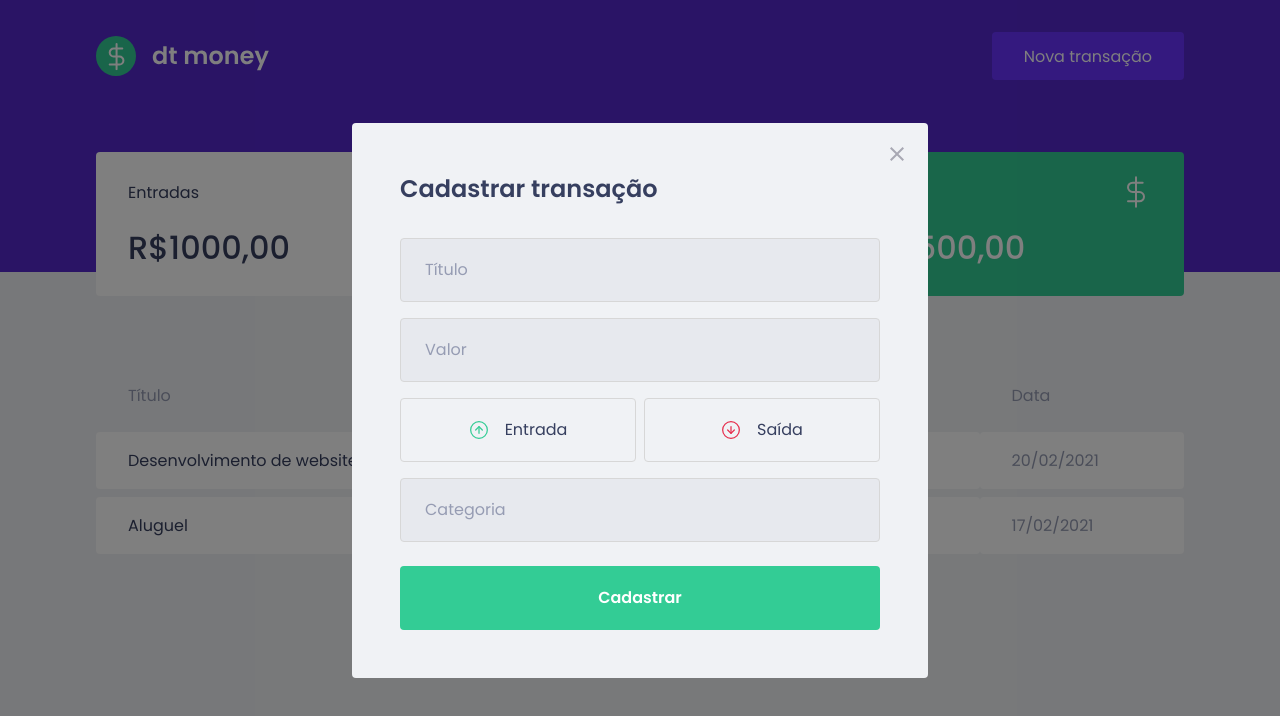
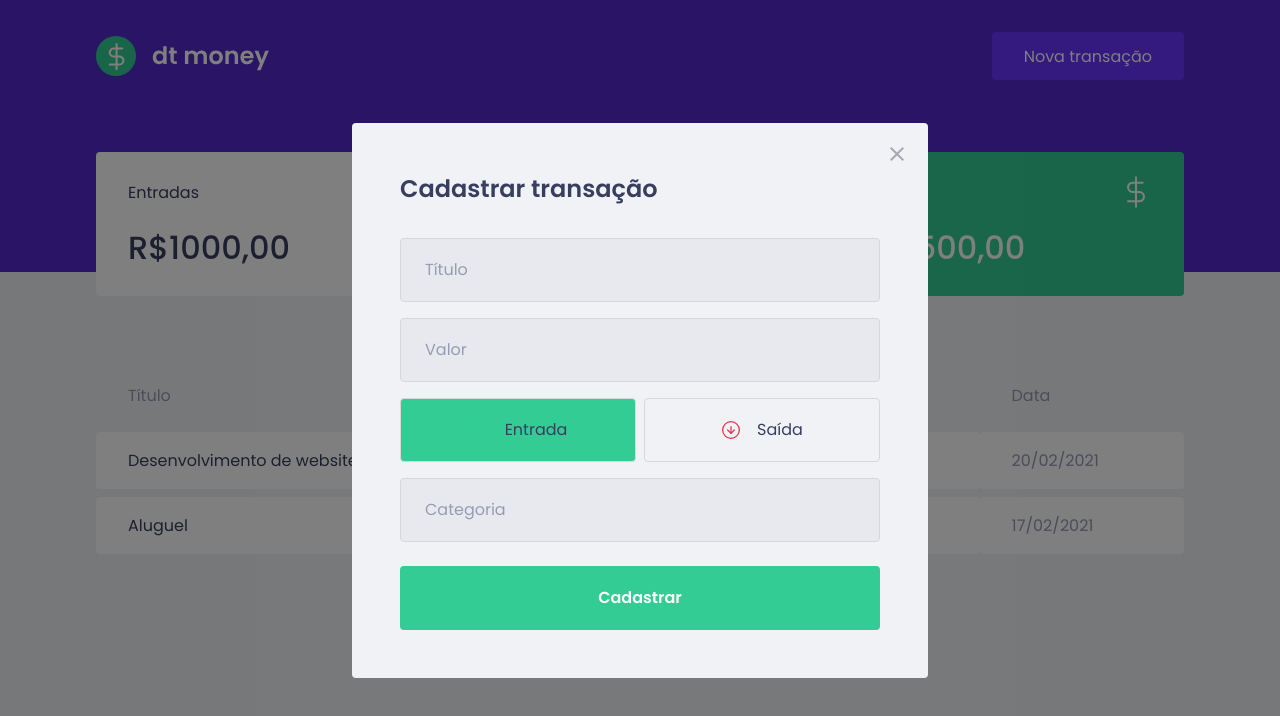
Before and after one commit to danicaus/ignite-dtmoney, a React (Create React App) app: page / in a window 1280 px wide. Both pictures are taken after a click on the button "Nova transação". Shown: the top 716 px of the page. Built offline with nearby package versions, Linux system fonts and the light colour scheme; no server answers; what miragejs would draw is missing.

Commit message:
Styles income and outcome button based on state

```diff
--- a/src/components/NewTransactionModal/index.tsx
+++ b/src/components/NewTransactionModal/index.tsx
@@ -1,8 +1,9 @@
 import Modal from 'react-modal'
-import { Container, TransactionTypeContainer } from './styles'
+import { Container, TransactionTypeContainer, RadioButton } from './styles'
 import closeImg from '../../assets/close.svg'
 import incomeImg from '../../assets/income.svg'
 import outcomeImg from '../../assets/outcome.svg'
+import { useState } from 'react'
 
 interface NewTransactionModalProps {
     isOpen: boolean;
@@ -10,6 +11,8 @@ interface NewTransactionModalProps {
 }
 
 export function NewTransactionModal({ isOpen, onRequestClose }: NewTransactionModalProps) {
+    const [ type, setType ] = useState('deposit')
+
     return (
         <Modal
             isOpen={isOpen}
@@ -33,15 +36,23 @@ export function NewTransactionModal({ isOpen, onRequestClose }: NewTransactionMo
                 />
 
                 <TransactionTypeContainer>
-                    <button type="button">
+                    <RadioButton
+                        type="button"
+                        onClick={() => {setType('deposit');}}
+                        isActive={type === 'deposit'}
+                    >
                         <img src={incomeImg} alt="Entrada"/>
                         <span>Entrada</span>
-                    </button>
+                    </RadioButton>
 
-                    <button type="button">
+                    <RadioButton
+                        type="button"
+                        onClick={() => {setType('withdraw');}}
+                        isActive={type === 'withdraw'}
+                    >
                         <img src={outcomeImg} alt="Entrada"/>
                         <span>Saída</span>
-                    </button>
+                    </RadioButton>
 
                 </TransactionTypeContainer>
 
--- a/src/components/NewTransactionModal/styles.ts
+++ b/src/components/NewTransactionModal/styles.ts
@@ -54,13 +54,18 @@ export const TransactionTypeContainer = styled.div`
     display: grid;
     grid-template-columns: 1fr 1fr;
     gap: 0.5rem;
+`
 
-    button {
+interface RadioButtonProps {
+    isActive: boolean;
+}
+
+export const RadioButton = styled.button<RadioButtonProps>`
     height: 4rem;
     border: 1px solid #d7d7d7;
     border-radius: 0.25rem;
 
-        background: transparent;
+    background: ${(props) => props.isActive ? 'var(--green)' : 'transparent'};
 
     display: flex;
     align-items: center;
@@ -83,5 +88,4 @@ export const TransactionTypeContainer = styled.div`
         font-size: 1rem;
         color: var(--text-title);
     }
-    }
 `
```
Lines whose indentation alone changed are shown as unchanged.
